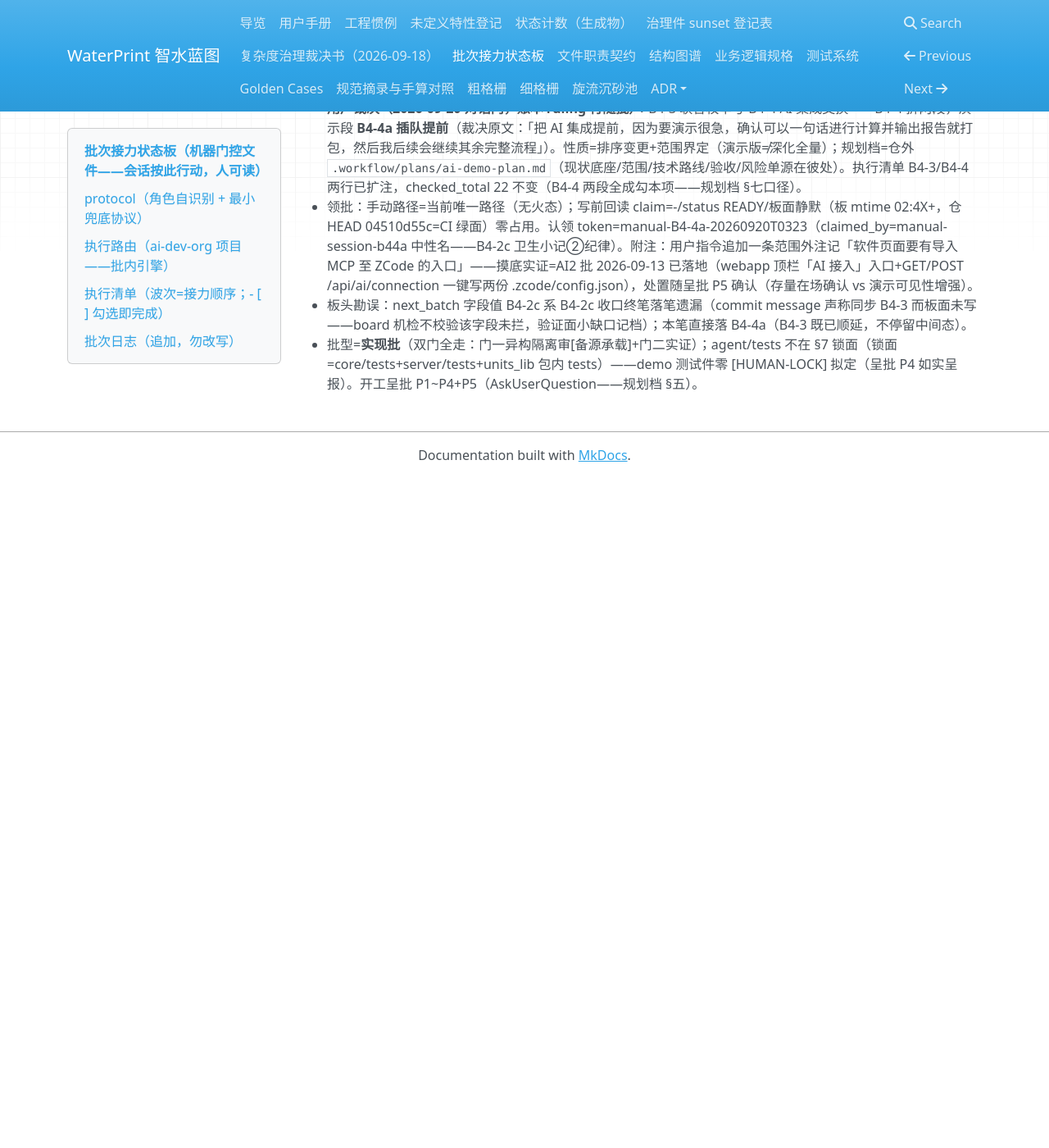
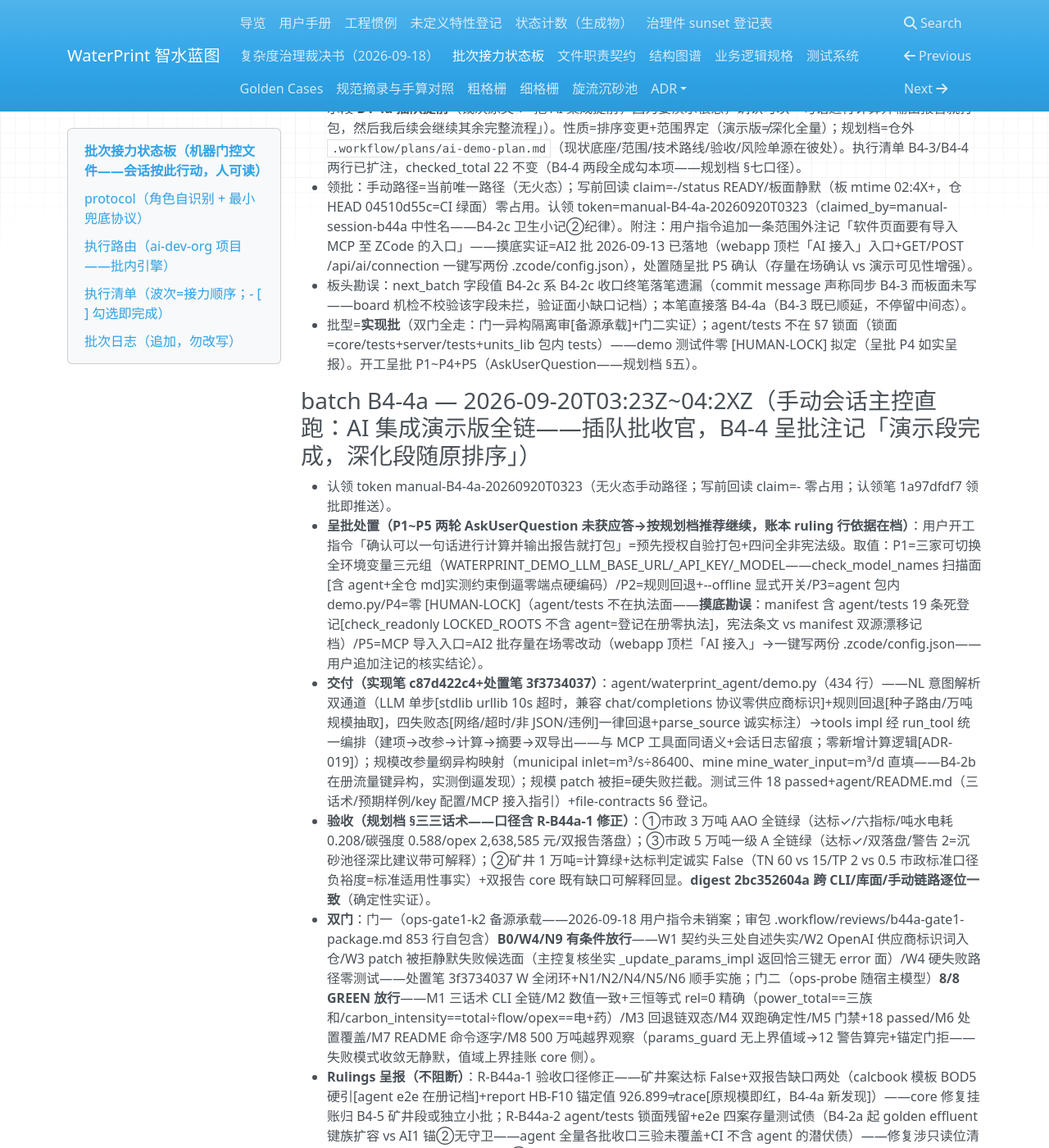
Before and after one commit to yyx20040712/waterprint, an MkDocs documentation site: the page built from docs/handoff/relay.md, in a window 1280 px wide and 1400 px high, scrolled down 14516 px. Shown: the whole window at 82% size. Built offline with MkDocs 1.6.1, drawn with Linux system fonts in a browser that asks for light colours; nearby versions of some CDN libraries; before the commit the page ends 15099 px from its top, so only the background shows below that; some of the changed text lies outside the part shown.

Commit message:
B4-4a 收口终笔（READY 置位）：AI 集成演示版收官——批次日志 B4-4a 条目（呈批 P1~P5 未获应答按规划档推荐继续[用户开工指令预先授权]+实现两笔 c87d422c4/3f3734037+验收三话术含 R-B44a-1 口径修正[digest 2bc352604a 跨链路逐位一致]+双门[门一 B0/W4/N9 处置全闭环·备源承载/门二 8/8 GREEN·随宿主]+三条 Rulings 呈报[矿井案 core 双缺口挂账/agent-tests 锁面残留+e2e 存量债宪法级挂账/呈批处置依据]+卫生小记三则[venv 陈旧修复等]）+板头同步（next_batch=B4-3 原排序回位/batch_count 4→5/claim 归位/heartbeat 刷新——checked_done 19 不变：B4-4 两段全成才勾，演示段完成注记在案）。收口三验全绿：run_gates 16 门禁+gen_status 零漂移 2158B+health-scan RED=0/WARN×3 历史欠账。本笔为收口终态置位，此后本会话零板/仓写入；守望 CI 至绿（收口即推送纪律——三轮裁决④）。board 机检 0 fail

```diff
--- a/docs/handoff/relay.md
+++ b/docs/handoff/relay.md
@@ -24,14 +24,14 @@
 - protocol_rev: 1
 - last_dispatch_utc: 2026-09-19T23:24:19.203Z
 - relay_started_utc: 2026-09-19T14:24:01.889Z
-- batch_count: 4
+- batch_count: 5 <!-- rev1.1：回炉修复不 +1；B4-4a 手动批 4→5 -->
 - max_batches: 60
 - max_wall_hours: 90
 - hold_reason: -
 - last_handover: 2026-09-20
-- claimed_by: manual-session-b44a
-- claimed_at: 2026-09-20T03:23:44Z
-- next_batch: B4-4a AI 集成演示版（2026-09-20 用户裁决插队提前：一句话 NL 解析→全厂计算→双报告落盘——CLI 确定性管线，规划档=仓外 .workflow/plans/ai-demo-plan.md；B4-3 联合枚举顺延）
+- claimed_by: -
+- claimed_at: -
+- next_batch: B4-3 联合枚举（原排序回位——B4-4a 演示段已完成；ADR-005 解冻仍须用户裁决呈批面）
 
 ## protocol（角色自识别 + 最小兜底协议）
 
@@ -452,3 +452,14 @@
 - 领批：手动路径=当前唯一路径（无火态）；写前回读 claim=-/status READY/板面静默（板 mtime 02:4X+，仓 HEAD 04510d55c=CI 绿面）零占用。认领 token=manual-B4-4a-20260920T0323（claimed_by=manual-session-b44a 中性名——B4-2c 卫生小记②纪律）。附注：用户指令追加一条范围外注记「软件页面要有导入 MCP 至 ZCode 的入口」——摸底实证=AI2 批 2026-09-13 已落地（webapp 顶栏「AI 接入」入口+GET/POST /api/ai/connection 一键写两份 .zcode/config.json），处置随呈批 P5 确认（存量在场确认 vs 演示可见性增强）。
 - 板头勘误：next_batch 字段值 B4-2c 系 B4-2c 收口终笔落笔遗漏（commit message 声称同步 B4-3 而板面未写——board 机检不校验该字段未拦，验证面小缺口记档）；本笔直接落 B4-4a（B4-3 既已顺延，不停留中间态）。
 - 批型=**实现批**（双门全走：门一异构隔离审[备源承载]+门二实证）；agent/tests 不在 §7 锁面（锁面=core/tests+server/tests+units_lib 包内 tests）——demo 测试件零 [HUMAN-LOCK] 拟定（呈批 P4 如实呈报）。开工呈批 P1~P4+P5（AskUserQuestion——规划档 §五）。
+
+### batch B4-4a — 2026-09-20T03:23Z~04:2XZ（手动会话主控直跑：AI 集成演示版全链——插队批收官，B4-4 呈批注记「演示段完成，深化段随原排序」）
+- 认领 token manual-B4-4a-20260920T0323（无火态手动路径；写前回读 claim=- 零占用；认领笔 1a97dfdf7 领批即推送）。
+- **呈批处置（P1~P5 两轮 AskUserQuestion 未获应答→按规划档推荐继续，账本 ruling 行依据在档）**：用户开工指令「确认可以一句话进行计算并输出报告就打包」=预先授权自验打包+四问全非宪法级。取值：P1=三家可切换全环境变量三元组（WATERPRINT_DEMO_LLM_BASE_URL/_API_KEY/_MODEL——check_model_names 扫描面[含 agent+全仓 md]实测约束倒逼零端点硬编码）/P2=规则回退+--offline 显式开关/P3=agent 包内 demo.py/P4=零 [HUMAN-LOCK]（agent/tests 不在执法面——**摸底勘误**：manifest 含 agent/tests 19 条死登记[check_readonly LOCKED_ROOTS 不含 agent=登记在册零执法]，宪法条文 vs manifest 双源漂移记档）/P5=MCP 导入入口=AI2 批存量在场零改动（webapp 顶栏「AI 接入」→一键写两份 .zcode/config.json——用户追加注记的核实结论）。
+- **交付（实现笔 c87d422c4+处置笔 3f3734037）**：agent/waterprint_agent/demo.py（434 行）——NL 意图解析双通道（LLM 单步[stdlib urllib 10s 超时，兼容 chat/completions 协议零供应商标识]+规则回退[种子路由/万吨规模抽取]，四失败态[网络/超时/非 JSON/违例]一律回退+parse_source 诚实标注）→tools impl 经 run_tool 统一编排（建项→改参→计算→摘要→双导出——与 MCP 工具面同语义+会话日志留痕；零新增计算逻辑[ADR-019]）；规模改参量纲异构映射（municipal inlet=m³/s÷86400、mine mine_water_input=m³/d 直填——B4-2b 在册流量键异构，实测倒逼发现）；规模 patch 被拒=硬失败拦截。测试三件 18 passed+agent/README.md（三话术/预期样例/key 配置/MCP 接入指引）+file-contracts §6 登记。
+- **验收（规划档 §三三话术——口径含 R-B44a-1 修正）**：①市政 3 万吨 AAO 全链绿（达标✓/六指标/吨水电耗 0.208/碳强度 0.588/opex 2,638,585 元/双报告落盘）；③市政 5 万吨一级 A 全链绿（达标✓/双落盘/警告 2=沉砂池径深比建议带可解释）；②矿井 1 万吨=计算绿+达标判定诚实 False（TN 60 vs 15/TP 2 vs 0.5 市政标准口径负裕度=标准适用性事实）+双报告 core 既有缺口可解释回显。**digest 2bc352604a 跨 CLI/库面/手动链路逐位一致**（确定性实证）。
+- **双门**：门一（ops-gate1-k2 备源承载——2026-09-18 用户指令未销案；审包 .workflow/reviews/b44a-gate1-package.md 853 行自包含）**B0/W4/N9 有条件放行**——W1 契约头三处自述失实/W2 OpenAI 供应商标识词入仓/W3 patch 被拒静默失败候选面（主控复核坐实 _update_params_impl 返回恰三键无 error 面）/W4 硬失败路径零测试——处置笔 3f3734037 W 全闭环+N1/N2/N4/N5/N6 顺手实施；门二（ops-probe 随宿主模型）**8/8 GREEN 放行**——M1 三话术 CLI 全链/M2 数值一致+三恒等式 rel=0 精确（power_total==三族和/carbon_intensity==total÷flow/opex==电+药）/M3 回退链双态/M4 双跑确定性/M5 门禁+18 passed/M6 处置覆盖/M7 README 命令逐字/M8 500 万吨越界观察（params_guard 无上界值域→12 警告算完+锚定门拒——失败模式收敛无静默，值域上界挂账 core 侧）。
+- **Rulings 呈报（不阻断）**：R-B44a-1 验收口径修正——矿井案达标 False+双报告缺口两处（calcbook 模板 BOD5 硬引[agent e2e 在册记档]+report HB-F10 锚定值 926.899≠trace[原规模即红，B4-4a 新发现]）——core 修复挂账归 B4-5 矿井段或独立小批；R-B44a-2 agent/tests 锁面残留+e2e 四案存量测试债（B4-2a 起 golden effluent 键族扩容 vs AI1 锚②无守卫——agent 全量各批收口三验未覆盖+CI 不含 agent 的潜伏债）——修复涉只读位清除+manifest 19 死条目清理+锚②守卫=宪法级呈批挂账，demo 三测试件未登记 manifest 欠账；R-B44a-3 呈批未获应答处置依据+P4 摸底勘误记档（如上）。
+- 卫生小记：①agent venv waterprint-core 陈旧站点拷贝（B4-2a server venv 同款残留的 agent 面——本会话 MCP 实跑数值全基于旧内核的发现链）uv sync --reinstall-package 修复；②geometric-repack 权限报错再现（G-1 起在册留观同族，提交推送不受阻）；③格式化面 ruff format 26 存量文件未动（非门禁面，防范围蔓延）。
+- 收口三验：run_gates 16 门禁全绿+gen_status 零漂移（2158B）+health-scan RED=0/WARN×3（均历史欠账）。批档=.workflow/b44a/（三话术输出实录 json×3+审包归档）——演示现场断网预案=--offline 规则回退版+批档实录备份（录屏=用户侧动作）。账本 ruling/impl/gate1/gate2 四行在册。
+- 勾选 19/22 不变（**B4-4 两段全成才勾**——演示段完成，深化段[多轮对话/前端 pane/方案比选]随原排序 B4-3 之后）；next_batch=B4-3 联合枚举（原排序回位——ADR-005 解冻须用户裁决）；收口判定⑤READY（勾选数不变但实质交付在案=呈批注记态；no_progress 0；batch_count 4→5/60、墙钟 ~1h/90h 熔断远未触发）。本笔为收口终态置位（置 READY=最后一笔，此后本会话零板/仓写入）；推送面=认领+实现+处置+本收口终笔（守望 CI 至绿——收口即推送纪律）。
```
Also changed, not shown: other parts of docs/handoff/relay.md (+1 -1 lines).
